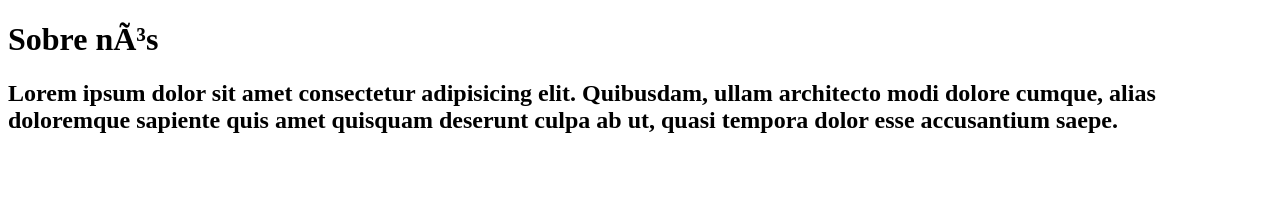
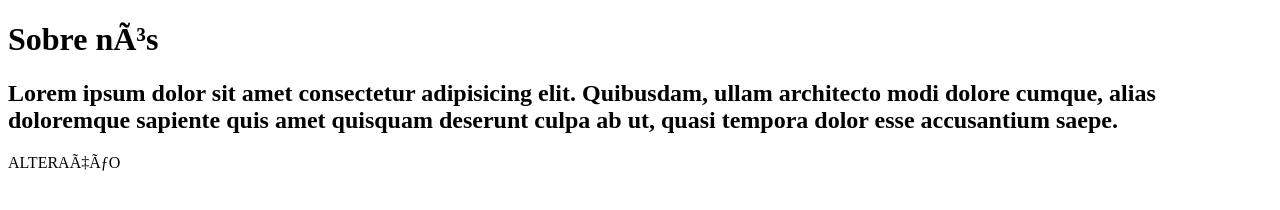
Before and after one commit to joaoribeiro03/aulagithub, a plain HTML site: page sobre.html in a window 1280 px wide. Drawn offline with Linux system fonts and the light colour scheme.

Commit message:
Update sobre.html

```diff
--- a/sobre.html
+++ b/sobre.html
@@ -13,6 +13,7 @@
         Lorem ipsum dolor sit amet consectetur adipisicing elit. Quibusdam, ullam architecto modi dolore cumque, alias doloremque sapiente quis amet quisquam deserunt culpa ab ut, quasi tempora dolor esse accusantium saepe.
 
     </h2>
+    <p>ALTERAÇÃO</p>
 
 </body>
 </html>
```
